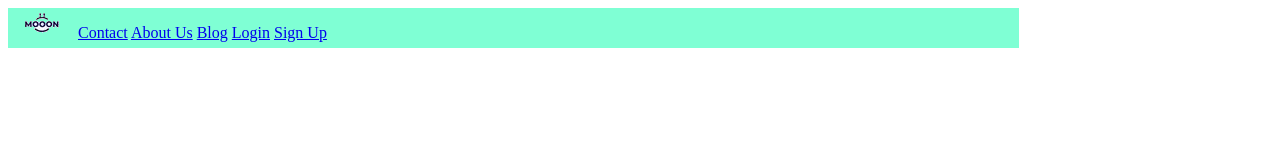
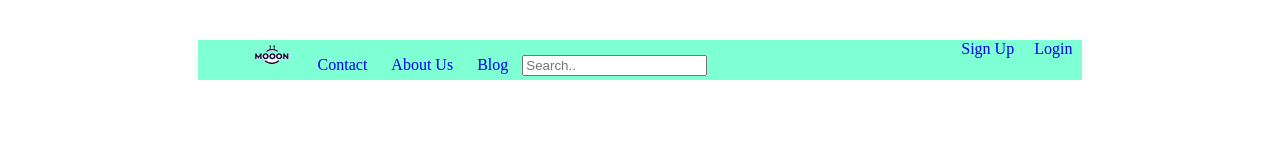
Before and after one commit to Darijush/05-20_cosmo-404-hdr, a website: page index.html in a window 1280 px wide. Drawn offline with Linux system fonts and the light colour scheme.

Commit message:
try without CSS

```diff
--- a/index.html
+++ b/index.html
@@ -7,13 +7,16 @@
     <title>MOON 404</title>
 </head>
 <body>
-    <header style="width: 80%; height: 40px;background-color: aquamarine; display: inline-block;">
-        <img src="/img/moonlogo.png" alt="MOON">
-            <a href="#">Contact</a>
-            <a href="#">About Us</a>
-            <a href="#">Blog</a>
-            <a href="#">Login</a>
-            <a href="#">Sign Up</a>
+    <header style="width: 70%; height: 40px;background-color: aquamarine; display:block;box-sizing: border-box;margin-left: 15%;margin-top: 40px;">
+        <ul>
+            <li style="display: inline;"><img src="/img/moonlogo.png" alt="MOON" ></li>
+            <li style="display: inline;"><a href="#" style="text-decoration: none; padding: 10px;;">Contact</a></li>
+            <li style="display: inline;"><a href="#" style="text-decoration: none; padding: 10px;">About Us</a></li>
+            <li style="display: inline;"><a href="#" style="text-decoration: none; padding: 10px;">Blog</a></li>
+            <li style="display: inline;"><input type="text" placeholder="Search.."></li>
+            <li style="display: inline; float: right;"><a href="#" style="text-decoration: none; padding: 10px;">Login</a></li>
+            <li style="display: inline; float: right;"><a href="#" style="text-decoration: none; padding: 10px;">Sign Up</a></li>
+        </ul>
     </header>
     <main>
 
```
